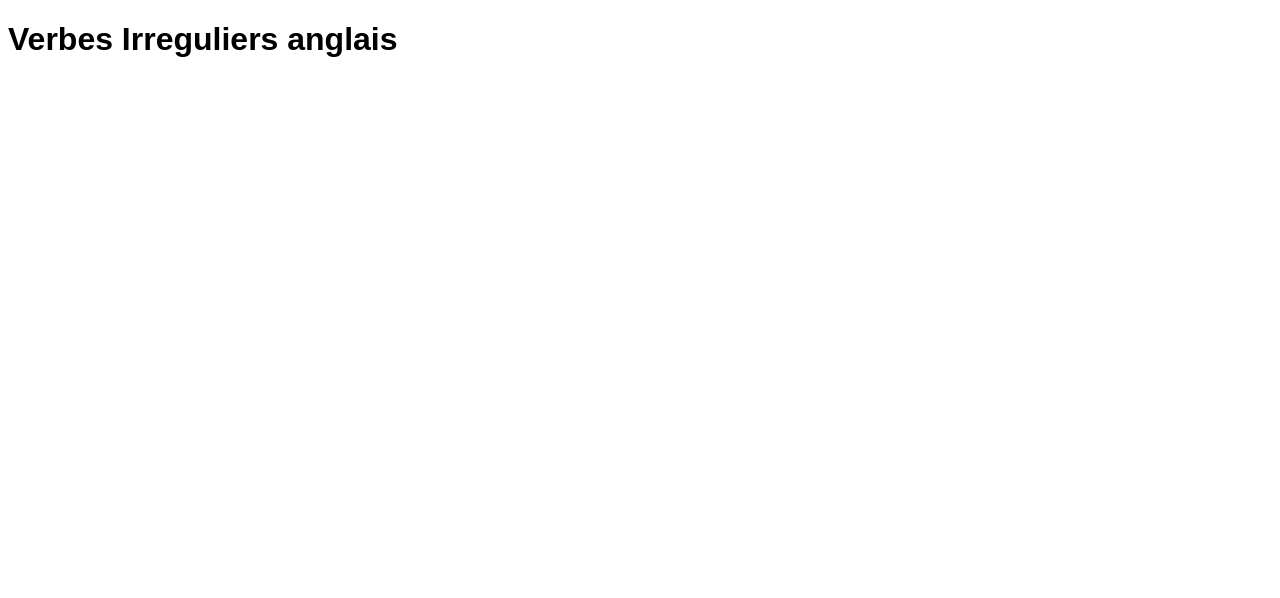
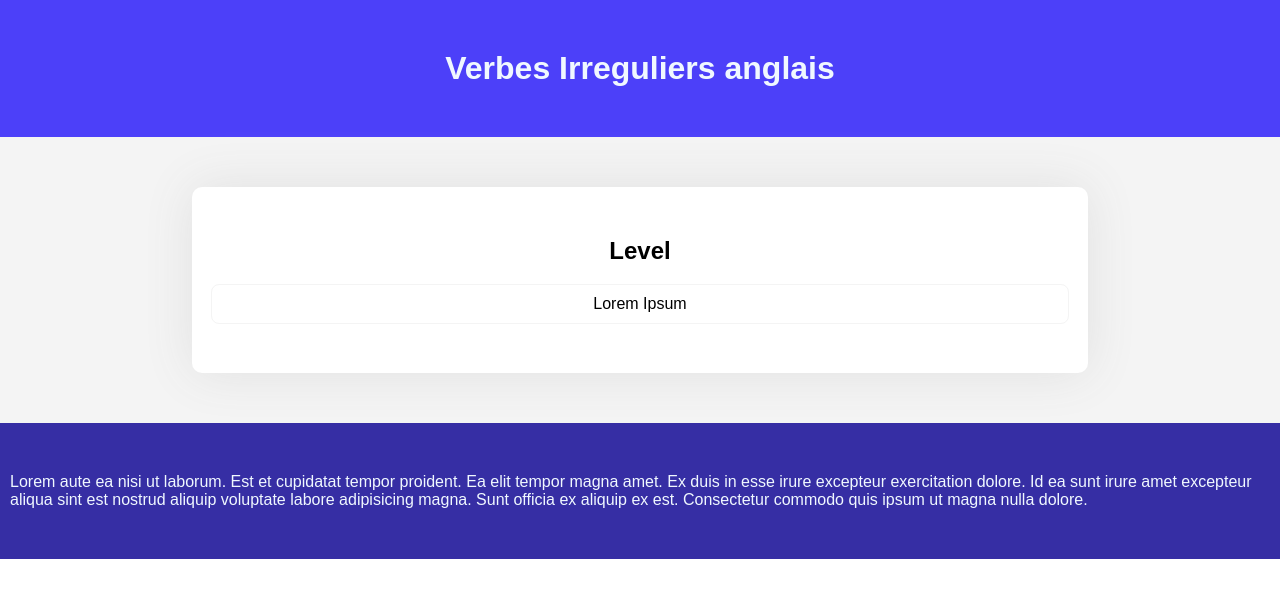
Before and after one commit to AZachia/Verbes-Irreguliers, a Flask app: page / in a window 1280 px wide. Shown: the top 598 px of the page. Run offline with Flask 3, Linux system fonts and the light colour scheme.

Commit message:
Update index.html & style.css

```diff
--- a/templates/index.html
+++ b/templates/index.html
@@ -8,7 +8,19 @@
     <link rel="stylesheet" href="src/style.css">
 </head>
 <body>
-    <h1>Verbes Irreguliers anglais</h1>
-
+    <header>
+        <h1>Verbes Irreguliers anglais</h1>
+    </header>
+    <main>
+        <div class="pannel">
+            <h2>Level</h2>
+            <a>
+                Lorem Ipsum
+            </a href="#">
+        </div>
+    </main>
+    <footer>
+        <p>Lorem aute ea nisi ut laborum. Est et cupidatat tempor proident. Ea elit tempor magna amet. Ex duis in esse irure excepteur exercitation dolore. Id ea sunt irure amet excepteur aliqua sint est nostrud aliquip voluptate labore adipisicing magna. Sunt officia ex aliquip ex est. Consectetur commodo quis ipsum ut magna nulla dolore.</p>
+    </footer>
 </body>
 </html>
--- a/templates/src/style.css
+++ b/templates/src/style.css
@@ -1,3 +1,54 @@
-body {
+*
+{
+    margin: 0;
+    /* outline: red 1px solid; */
+}
+
+body
+{
     font-family: sans-serif;
+    overflow-x: hidden;
 }
+
+
+header
+{
+    color: aliceblue;
+    background-color: #4c40f9;
+    text-align: center;
+    padding: 50px;
+}
+
+
+main
+{
+    background-color: #f4f4f4;
+    padding: 50px 15%;
+}
+main div.pannel
+{
+
+    display: flex;
+    text-align: center;
+    gap: 20px;
+    flex-direction: column;
+    border-radius: 10px;
+    padding: 50px 20px;
+    box-shadow:  0 0 50px #e0e0e0;
+    background-color: #FFF;
+}
+main div.pannel a
+{
+    background-color: #FFF;
+    border-radius: 7px;
+    padding: 10px;
+    outline: #f4f4f4 1px solid;
+}
+
+footer
+{
+    padding: 10px;
+    background-color: #362ea4;
+    padding: 50px 10px;
+    color: aliceblue;
+}
```
